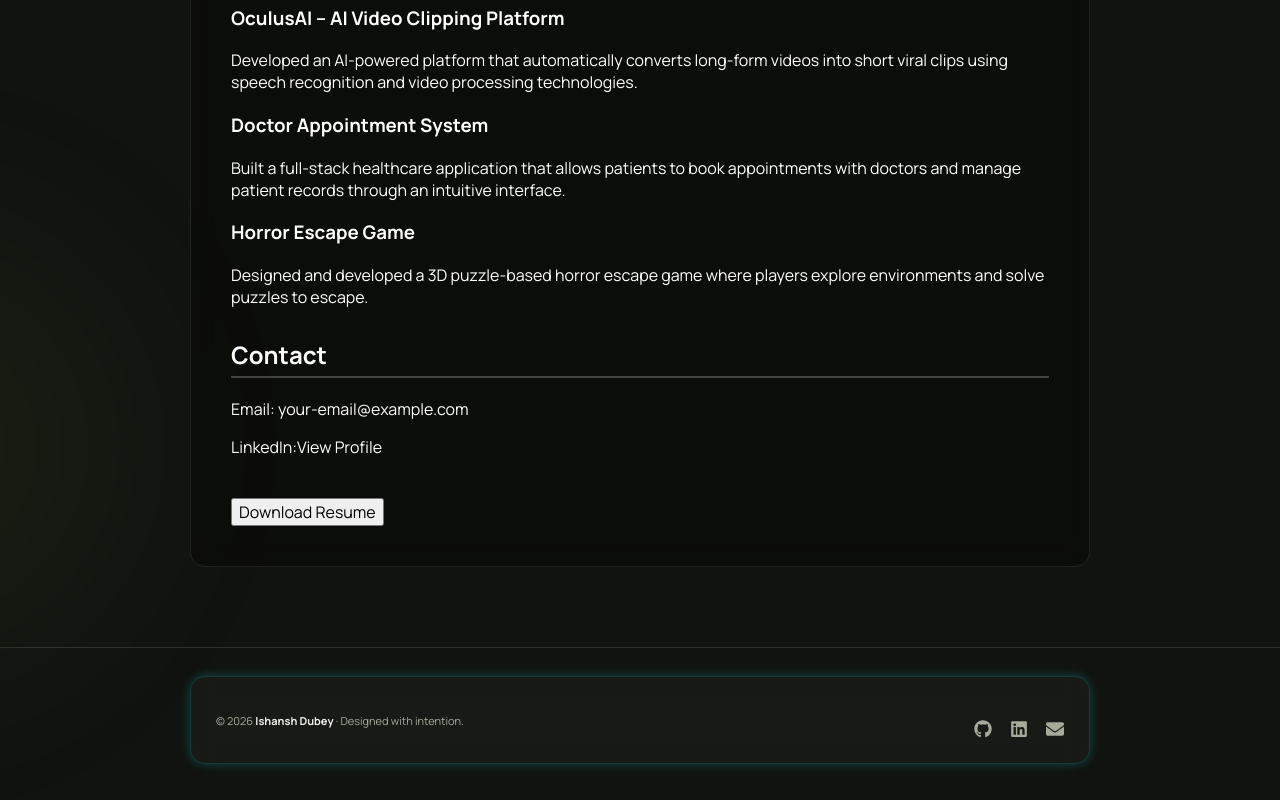
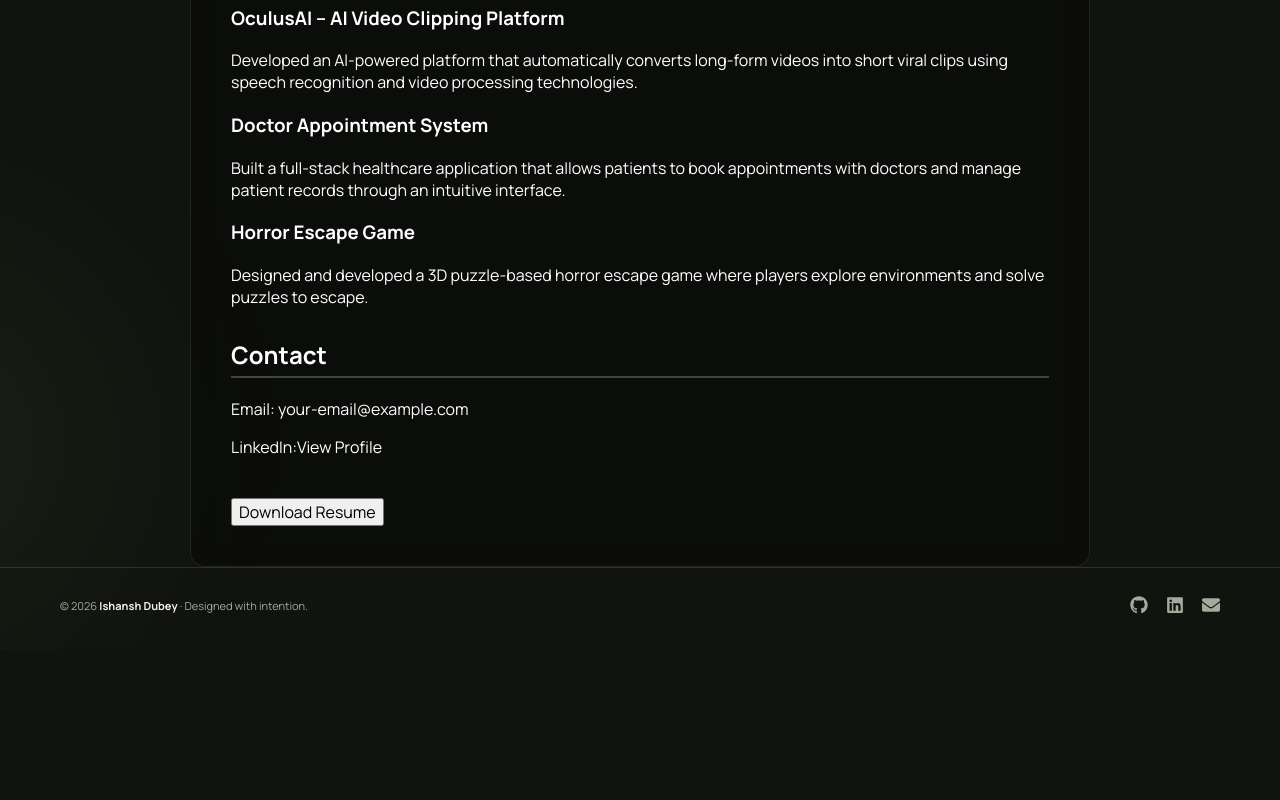
Before and after one commit to ishanshdubey-builds/Portfolio, a React (Vite) app in the folder Frontend/vite-project/: page /resume in a window 1280 px wide. Shown: the part 814-1614 px from the top of the page. After the commit the page ends 1464 px from the top, so only its background shows below. Built offline with nearby package versions, Linux system fonts and the light colour scheme; a web font is replaced by a local one.

Commit message:
Align footer to new minimal aesthetic design

```diff
--- a/Frontend/vite-project/src/components/Footer.css
+++ b/Frontend/vite-project/src/components/Footer.css
@@ -1,63 +1 @@
-footer{
-  width:100%;
-  margin-top:80px;
-  padding:30px 0;
-  display:flex;
-  justify-content:center;
-}
-
-/* glass container */
-.footer-content{
-  width:80%;
-  max-width:900px;
-  text-align:center;
-  padding:25px;
-
-  background:rgba(255,255,255,0.03);
-  border:1px solid rgba(0,255,255,0.15);
-  border-radius:15px;
-
-  backdrop-filter:blur(10px);
-
-  box-shadow:
-  0 0 10px rgba(0,255,255,0.2),
-  0 0 30px rgba(0,255,255,0.05);
-}
-
-/* footer text */
-.footer-content p{
-  margin:6px 0;
-  color:#aaa;
-  font-size:14px;
-}
-
-/* icon container */
-.footer-links{
-  margin-top:18px;
-  display:flex;
-  justify-content:center;
-  gap:25px;
-}
-
-/* icon styling */
-.footer-links a{
-  font-size:24px;
-  color:#00d9ff;
-  transition:all 0.3s ease;
-}
-
-/* hover glow effect */
-.footer-links a:hover{
-  color:white;
-  transform:scale(1.2);
-  text-shadow:0 0 10px #00d9ff;
-}
-
-@media (max-width:600px){
-
-  .footer-links{
-    gap:15px;
-    font-size:20px;
-  }
-
-}
+/* The footer layout and colors are defined by the shared design system in App.css. */
```
